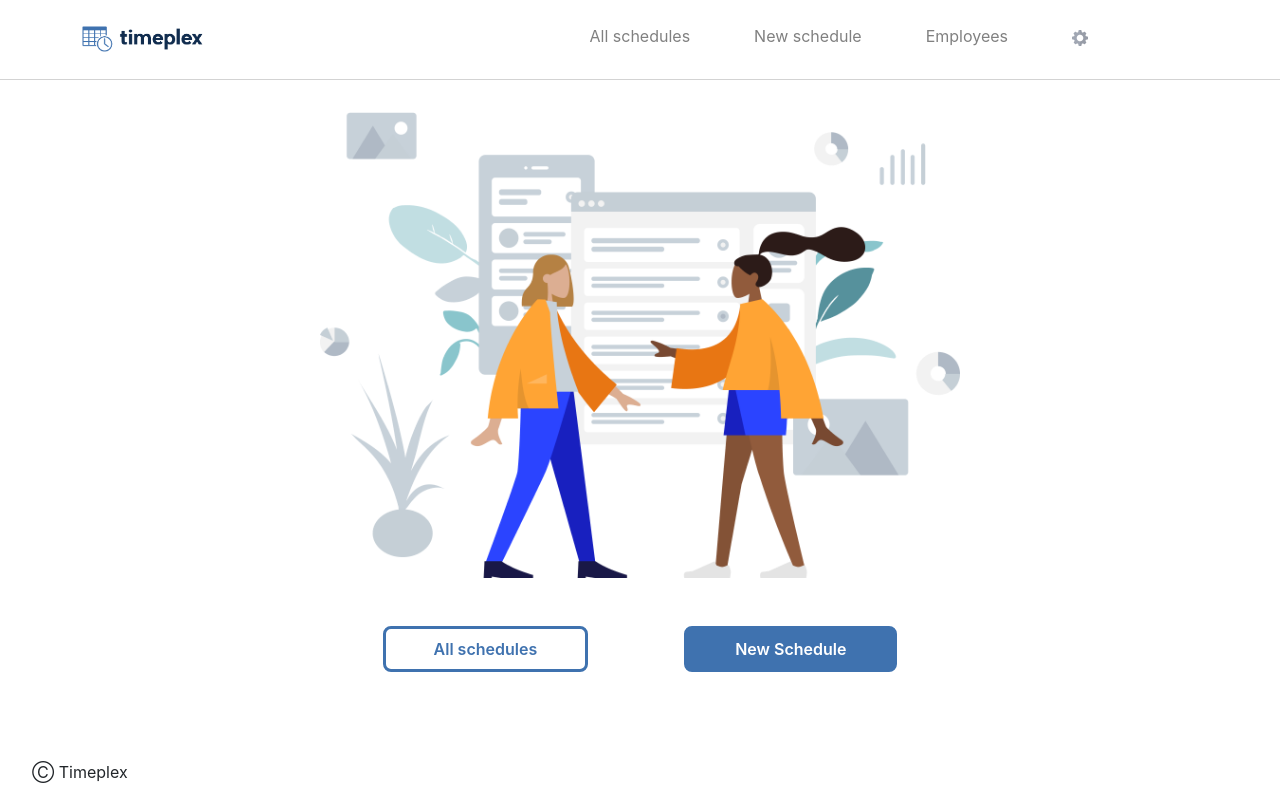
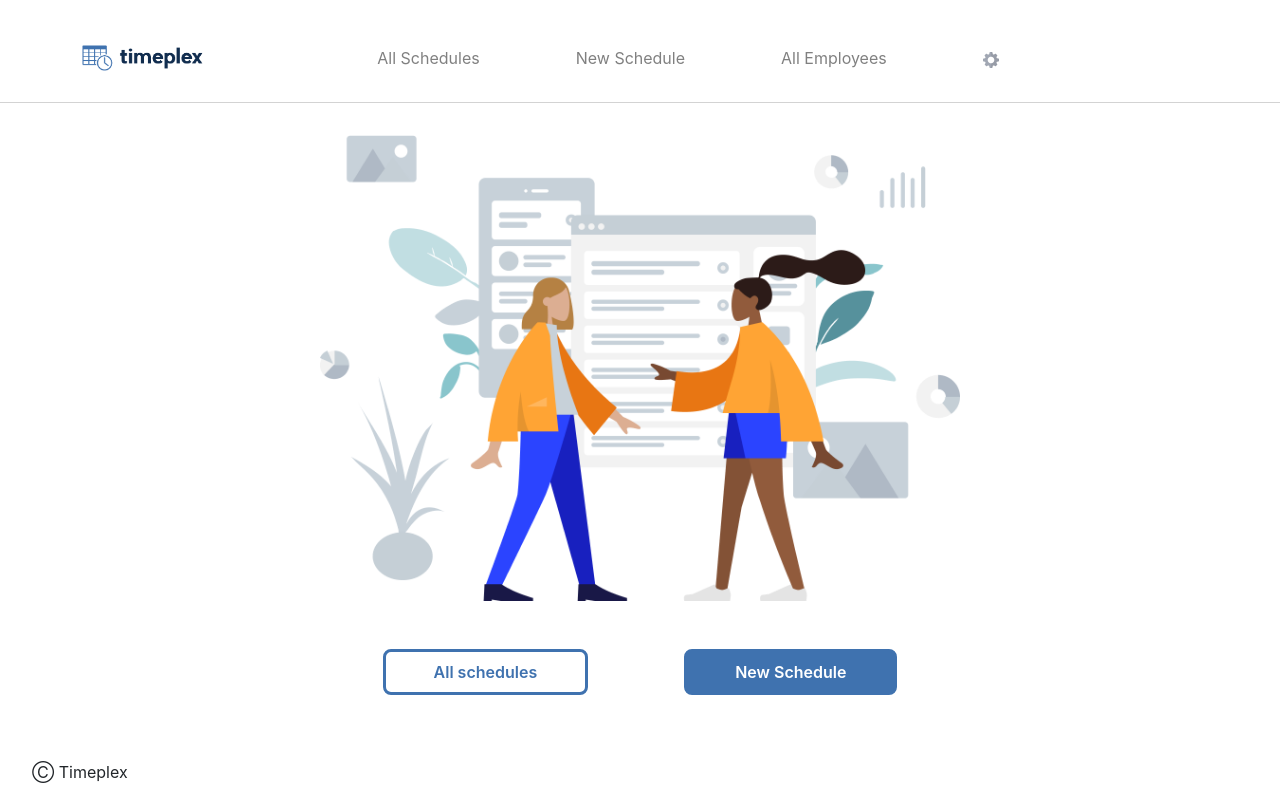
Before and after one commit to lukasernsund/timeplex, a React (Create React App) app in the folder frontend/: page / in a window 1280 px wide. Built offline with nearby package versions, Linux system fonts and the light colour scheme.

Commit message:
Header active

```diff
--- a/frontend/src/Components/Header.css
+++ b/frontend/src/Components/Header.css
@@ -1,6 +1,5 @@
-.header{
+/* .header{
     position: relative;
-/*     background-color: lightblue; */
     width: auto;
     height: 5em;
     padding: 1.5em 0em;
@@ -16,30 +15,62 @@
 }
 
 .nav{
-/*     background-color: lightgreen; */
     list-style-type: none;
     position: relative;
     float:right;
     right:10em;
 }
 
-.list{
-    padding:0 2em;
-/*     border: solid black 1px; */
+.nav a {
+    color: gray;
+    text-decoration: none;
 }
-
-.link{
+.nav a:hover{
     color: gray;
 }
 
-.link:hover{
-    color: gray;
+.list{
+    padding:0 2em;
 }
 
+.active{
+    color:red;
+    background-color: black;
+}
 
 .gear{
-/*     position:relative; */
-/*     margin-left: 1em; */
+    width:1em;
+    height:1em;
+    background-color: white;
+} */
+
+.header{
+    padding: 0 0;
+    border-bottom: 0.1em solid lightGray;
+}
+
+.header a{
+    display: inline-block;
+    text-decoration: none;
+    padding:2em 3em;
+    margin:0 0em;
+    color:gray;
+}
+
+.active{
+    font-weight: 800;
+}
+
+.logo{
+    height : 1.74em;
+    width : 7.74em;
+    margin:0 10em 0 0;
+    position:fixed;
+    top:2.7em;
+    left:5em;
+}
+
+.gear{
     width:1em;
     height:1em;
 }
--- a/frontend/src/Components/Header.js
+++ b/frontend/src/Components/Header.js
@@ -1,29 +1,42 @@
 import React, { Component } from 'react';
-import { Link } from 'react-router-dom';
+import { Link, NavLink } from 'react-router-dom';
 import Logo from './Timeplex.png';
 import Gear from './gear.png';
 import './Header.css';
 
+// function Header() {
+//     return (
+//         <header className="header">
+//                 <Link to="/"><img className="logo" src={Logo} alt={Logo}/></Link>
+//                 <ul className="nav">
+//                         <li className="list">
+//                             <NavLink
+//                                 to="/AllSchedules" activeClassName="selected">All schedules</NavLink>
+//                         </li>
+//                         <li className="list">
+//                             <NavLink to="/Create">New schedule</NavLink>
+//                         </li>
+//                         <li className="list">
+//                             <NavLink to="/Employee">Employees</NavLink>
+//                         </li>
+//                         <li className="list">
+//                             <NavLink to="/Settings">
+//                                 <img className="gear" src={Gear} alt={Gear}/>
+//                             </NavLink>
+//                         </li>
+//                 </ul>
+//         </header>
+//     );
+// }
+
 function Header() {
     return (
         <header className="header">
-                <Link to="/"><img className="logo" src={Logo} alt={Logo}/></Link>
-                <ul className="nav">
-                        <li className="list">
-                            <Link className="link" to="/AllSchedules">All schedules</Link>
-                        </li>
-                        <li className="list">
-                            <Link className="link" to="/Create">New schedule</Link>
-                        </li>
-                        <li className="list">
-                            <Link className="link" to="/Employee">Employees</Link>
-                        </li>
-                        <li className="list">
-                            <Link to="/Settings">
-                                <img className="gear" src={Gear} alt={Gear}/>
-                            </Link>
-                        </li>
-                </ul>
+            <Link to="/"><img className="logo" src={Logo} alt={Logo}/></Link>
+            <NavLink to="/AllSchedules" activeClassName="active"> All Schedules </NavLink>
+            <NavLink to="/Create" activeClassName="active"> New Schedule </NavLink>
+            <NavLink to="/Employee" activeClassName="active"> All Employees </NavLink>
+            <Link to="/Settings"><img className="gear" src={Gear} alt={Gear}/></Link>
         </header>
     );
 }
```
Also changed, not shown: frontend/src/Components/AllSchedules.js (line endings or trailing spaces).
